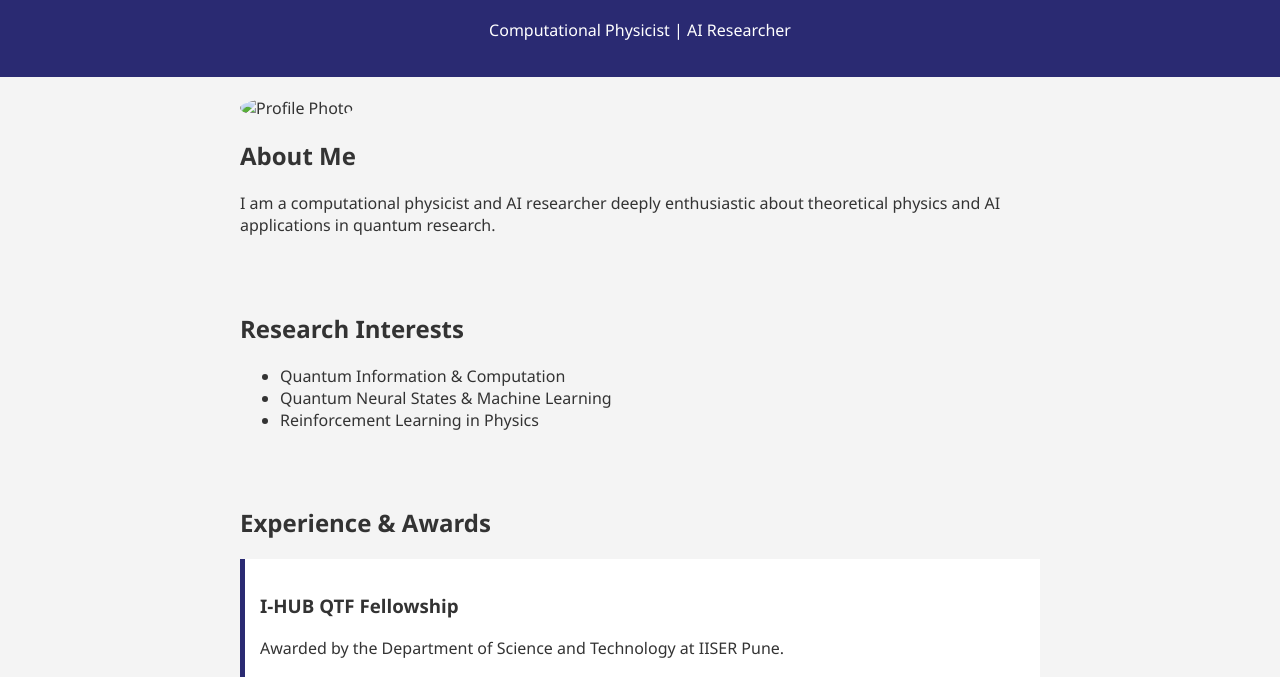
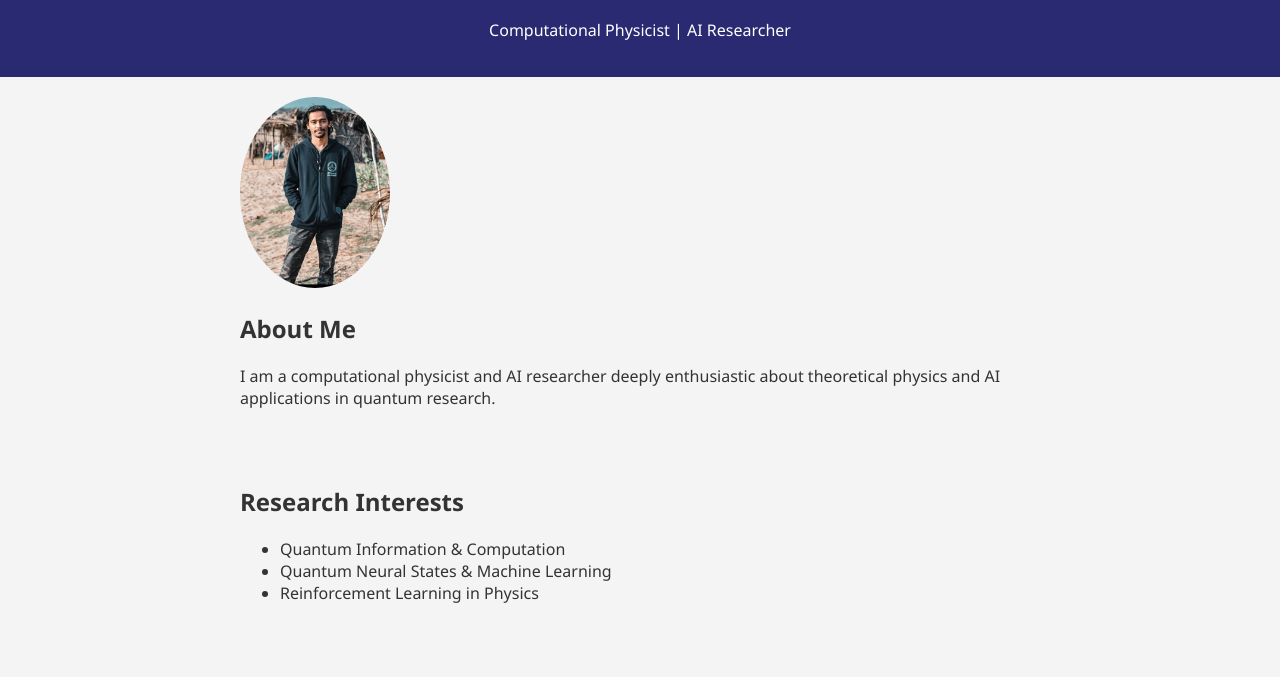
Before and after one commit to geekybobz/web_protfolio, a plain HTML site: page index.html in a window 1280 px wide. Shown: the part 87-764 px from the top of the page. Drawn offline with Linux system fonts and the light colour scheme.

Commit message:
Update index.html

```diff
--- a/index.html
+++ b/index.html
@@ -13,7 +13,7 @@
   </header>
 
   <section id="about">
-    <img src="profile_pic.jpg" alt="Profile Photo" />
+    <img src="profile_pic.jpeg" alt="Profile Photo" />
     <h2>About Me</h2>
     <p>I am a computational physicist and AI researcher deeply enthusiastic about theoretical physics and AI applications in quantum research.</p>
   </section>
```
